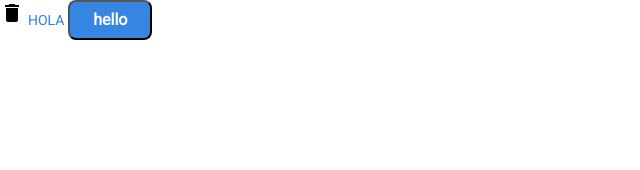
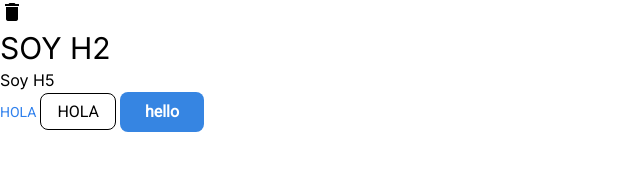
Before and after one commit to AzucenaGrecia/expensable_SPA, a plain HTML site: page index.html in a window 1280 px wide. Shown: the whole page, without its empty margins (0-640 px from the left). Drawn offline with Linux system fonts and the light colour scheme.

Commit message:
Add some sytes

```diff
--- /dev/null
+++ b/assets/scripts/services/transaction.js
@@ -0,0 +1,3 @@
+import { BASE_URL, apiFetch } from "./api_fetch.js";
+
+export function listTra
--- a/assets/styles/button.css
+++ b/assets/styles/button.css
@@ -0,0 +1,16 @@
+button {
+  width: 84px;
+  height: 40px;
+  background: var(--color-blue-button);
+  border-radius: 8px;
+  font-style: normal;
+  font-weight: bold;
+  font-size: 16px;
+  line-height: 24px;
+  color: var(--color-white);
+  border: none;
+}
+
+button:hover{
+  opacity: 90%;
+}
--- a/assets/styles/global.css
+++ b/assets/styles/global.css
@@ -18,8 +18,19 @@
 
 h1, h2, h3, h4 {
   font-family: 'Inter', sans-serif;
+  font-style: normal;
+  font-weight: normal;
+  font-size: 30px;
+  line-height: 40px;
 }
 
+h5 {
+  font-family: 'Inter', sans-serif;
+  font-style: normal;
+  font-weight: normal;
+  font-size: 16px;
+  line-height: 24px;
+}
 a {
   color: var(--color-blue-anchor) ;
   text-decoration: none;
@@ -28,15 +39,3 @@ a {
   font-size: 14px;
   line-height: 24px;
 }
-
-button {
-  width: 84px;
-  height: 40px;
-  background: var(--color-blue-button);
-  border-radius: 8px;
-  font-style: normal;
-  font-weight: bold;
-  font-size: 16px;
-  line-height: 24px;
-  color: var(--color-white)
-}
--- a/assets/styles/tab.css
+++ b/assets/styles/tab.css
@@ -1,6 +1,5 @@
 .tab{
-  width: 108px;
-  height: 40px;
+  padding: 8px 16px;
   color: var(--color-black-tab);
   background-color: transparent;
   font-style: normal;
--- a/index.html
+++ b/index.html
@@ -10,7 +10,10 @@
 <body>
   <main>
     <i class="material-icons">delete</i>
+    <h2>SOY H2</h2>
+    <h5>Soy H5</h5>
     <a href="#test">HOLA</a>
+    <a class="tab" href="#test">HOLA</a>
     <button>hello</button>
     <div class="js-content"></div>
   </main>
```
Also changed, not shown: assets/scripts/services/categories_services.js (deleted, +0 -20 lines), assets/scripts/services/category_services.js (added, +39 -0 lines).
